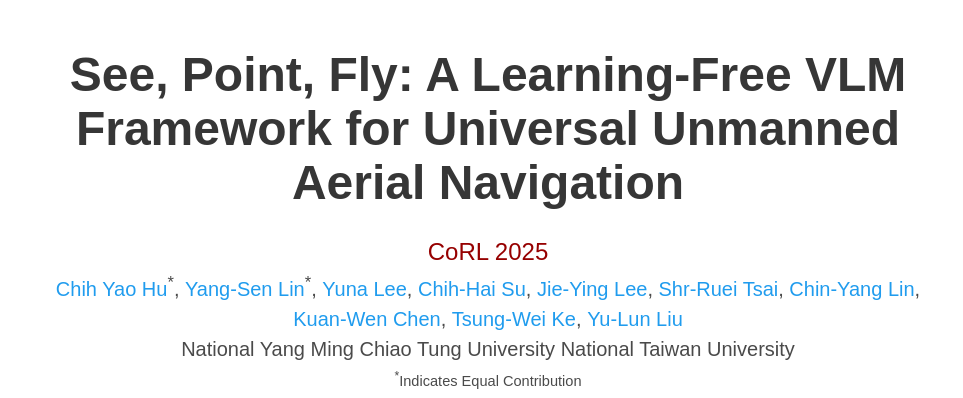
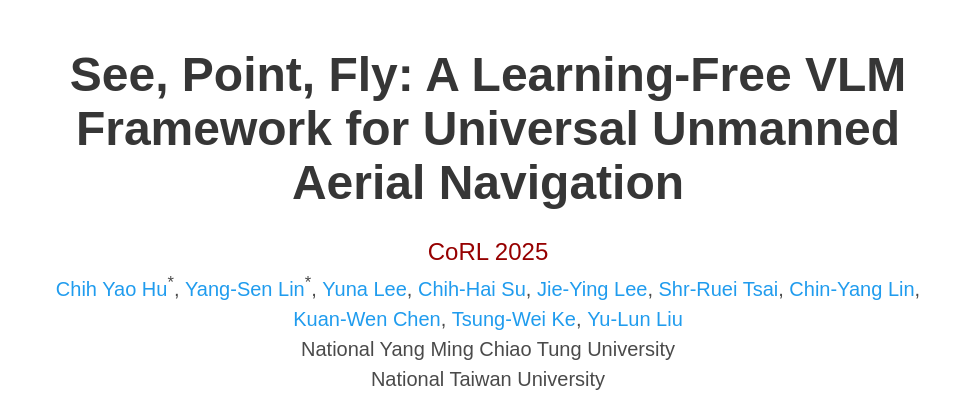
Before and after one commit to yuna0x0/spf-web, a website: page index.html in a window 1280 px wide. Shown: the top 398 px of the page, without its empty margins (152-1115 px from the left). Drawn offline with nearby package versions, Linux system fonts and the light colour scheme; some icons are missing; a web font is replaced by a local one.

Commit message:
Fix line change

```diff
--- a/index.html
+++ b/index.html
@@ -92,7 +92,7 @@
             </div>
 
             <div class="is-size-5 publication-authors">
-              <span class="author-block">National Yang Ming Chiao Tung University</span>
+              <span class="author-block">National Yang Ming Chiao Tung University</span><br>
               <span class="author-block">National Taiwan University</span>
               <span class="eql-cntrb"><small><br><sup>*</sup>Indicates Equal Contribution</small></span>
             </div>
```
